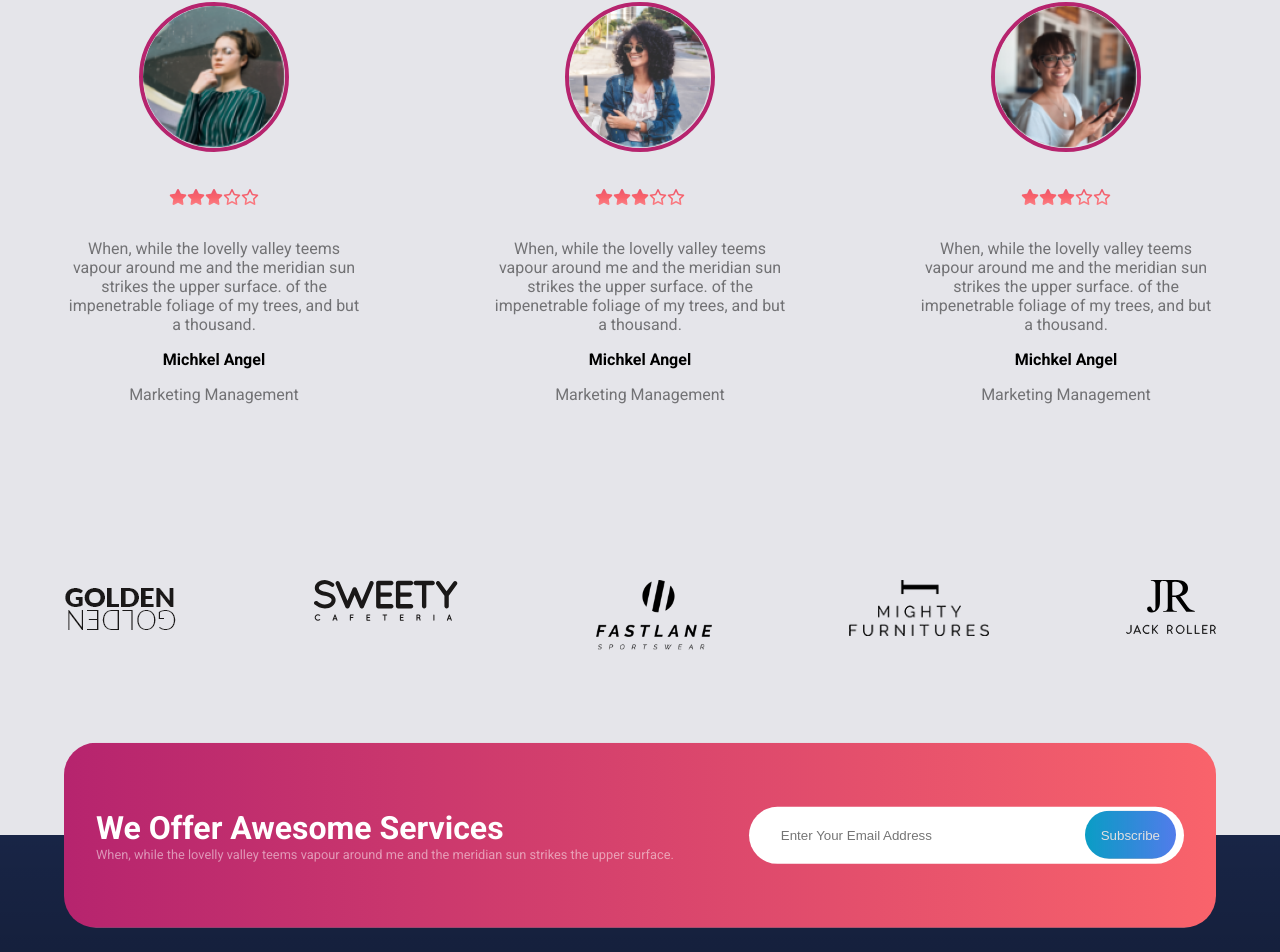
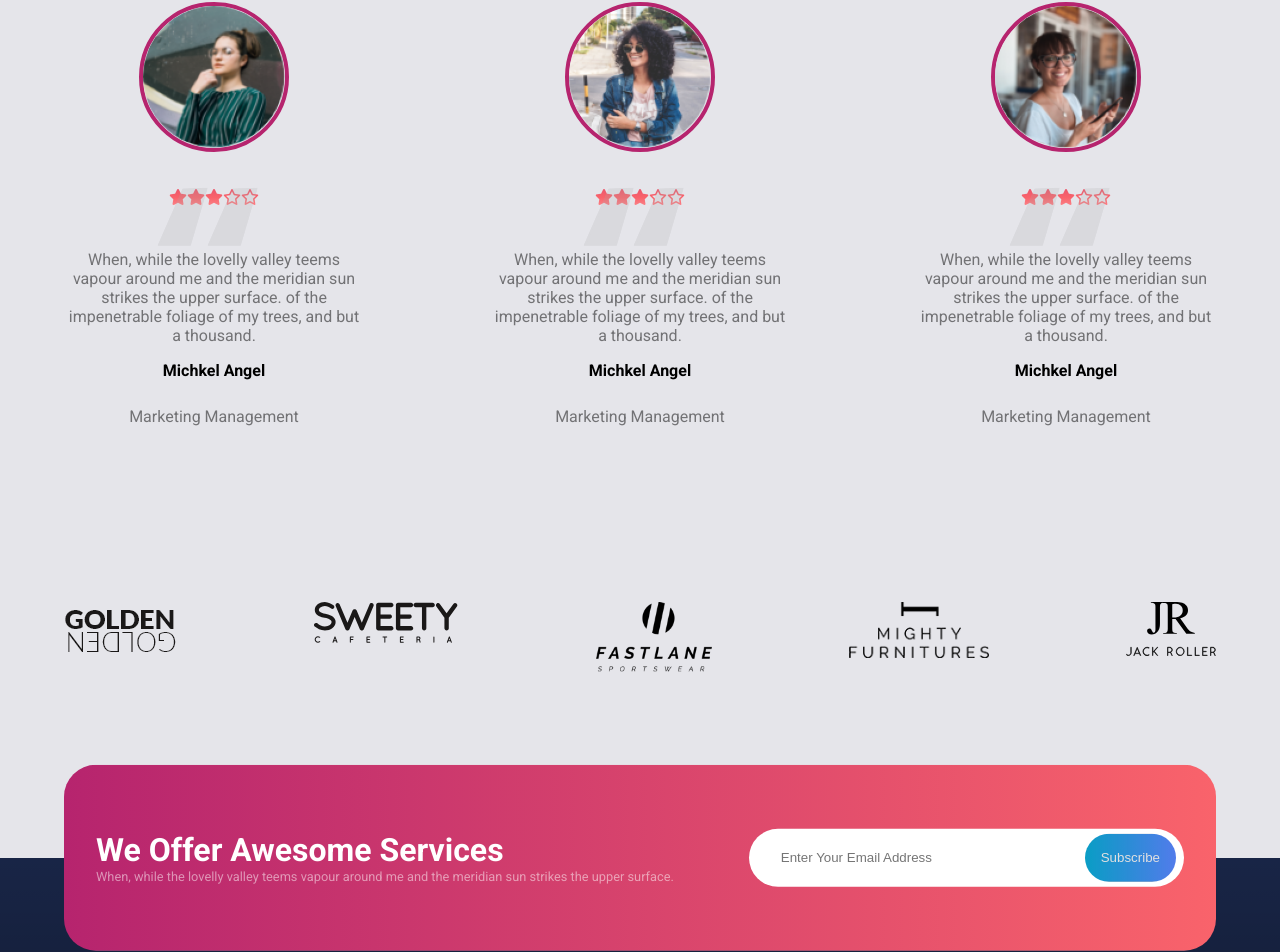
Before and after one commit to andreadebortoli2/proj-html-vuejs, a Vue app: page / in a window 1280 px wide. Shown: the part 5105-6057 px from the top of the page. Built offline with nearby package versions, Linux system fonts and the light colour scheme.

Commit message:
add rating background in testimonials cards

```diff
--- a/src/assets/partials/_Testimonials.scss
+++ b/src/assets/partials/_Testimonials.scss
@@ -31,8 +31,15 @@
                 -webkit-text-fill-color: transparent;
             }
 
+            .stars_background {
+                opacity: 0.2;
+                transform: translate(-0.4rem, -3.2rem);
+                height: 0;
+            }
+
             p {
                 margin: 0 auto;
+                padding-top: 0.7rem;
                 color: $text-small-color;
             }
 
--- a/src/components/Main/Cards/TestimonialCard.vue
+++ b/src/components/Main/Cards/TestimonialCard.vue
@@ -18,6 +18,70 @@ export default {
         <div class="stars"><span v-for="full in card.rating"><i class="fa-solid fa-star"></i></span><span
                 v-for="empty in 5 - card.rating"><i class="fa-regular fa-star"></i></span>
         </div>
+        <div class="stars_background">
+            <svg width="50" xmlns="http://www.w3.org/2000/svg" height="58"
+                id="screenshot-9e7d8e67-6dbe-80b9-8004-2d2124a7ac97" viewBox="-1352 3019 50 58"
+                style="-webkit-print-color-adjust::exact" xmlns:xlink="http://www.w3.org/1999/xlink" fill="none"
+                version="1.1">
+                <g id="shape-9e7d8e67-6dbe-80b9-8004-2d2124a7ac97">
+                    <g class="fills" id="fills-9e7d8e67-6dbe-80b9-8004-2d2124a7ac97">
+                        <path
+                            d="M-1352.000,3077.000L-1319.000,3077.000L-1302.000,3019.000L-1327.000,3020.000L-1352.000,3077.000Z"
+                            style="fill:#aaaaaa;fill-opacity:1">
+                        </path>
+                    </g>
+                    <g id="strokes-9e7d8e67-6dbe-80b9-8004-2d2124a7ac97" class="strokes">
+                        <g class="inner-stroke-shape">
+                            <defs>
+                                <clipPath id="inner-stroke-render-65-9e7d8e67-6dbe-80b9-8004-2d2124a7ac97-0">
+                                    <use href="#stroke-shape-render-65-9e7d8e67-6dbe-80b9-8004-2d2124a7ac97-0">
+                                    </use>
+                                </clipPath>
+                                <path
+                                    d="M-1352.000,3077.000L-1319.000,3077.000L-1302.000,3019.000L-1327.000,3020.000L-1352.000,3077.000Z"
+                                    style="fill:none;fill-opacity:none;stroke-width:4;stroke:#aaaaaa;stroke-opacity:1"
+                                    id="stroke-shape-render-65-9e7d8e67-6dbe-80b9-8004-2d2124a7ac97-0">
+                                </path>
+                            </defs>
+                            <use href="#stroke-shape-render-65-9e7d8e67-6dbe-80b9-8004-2d2124a7ac97-0"
+                                clip-path="url(&#x27;#inner-stroke-render-65-9e7d8e67-6dbe-80b9-8004-2d2124a7ac97-0&#x27;)">
+                            </use>
+                        </g>
+                    </g>
+                </g>
+            </svg>
+            <svg width="50" xmlns="http://www.w3.org/2000/svg" height="58"
+                id="screenshot-9e7d8e67-6dbe-80b9-8004-2d221f2e7add" viewBox="-1302 3019 50 58"
+                style="-webkit-print-color-adjust::exact" xmlns:xlink="http://www.w3.org/1999/xlink" fill="none"
+                version="1.1">
+                <g id="shape-9e7d8e67-6dbe-80b9-8004-2d221f2e7add">
+                    <g class="fills" id="fills-9e7d8e67-6dbe-80b9-8004-2d221f2e7add">
+                        <path
+                            d="M-1302.000,3077.000L-1269.000,3077.000L-1252.000,3019.000L-1277.000,3020.000L-1302.000,3077.000Z"
+                            style="fill:#aaaaaa;fill-opacity:1">
+                        </path>
+                    </g>
+                    <g id="strokes-9e7d8e67-6dbe-80b9-8004-2d221f2e7add" class="strokes">
+                        <g class="inner-stroke-shape">
+                            <defs>
+                                <clipPath id="inner-stroke-render-66-9e7d8e67-6dbe-80b9-8004-2d221f2e7add-0">
+                                    <use href="#stroke-shape-render-66-9e7d8e67-6dbe-80b9-8004-2d221f2e7add-0">
+                                    </use>
+                                </clipPath>
+                                <path
+                                    d="M-1302.000,3077.000L-1269.000,3077.000L-1252.000,3019.000L-1277.000,3020.000L-1302.000,3077.000Z"
+                                    style="fill:none;fill-opacity:none;stroke-width:4;stroke:#aaaaaa;stroke-opacity:1"
+                                    id="stroke-shape-render-66-9e7d8e67-6dbe-80b9-8004-2d221f2e7add-0">
+                                </path>
+                            </defs>
+                            <use href="#stroke-shape-render-66-9e7d8e67-6dbe-80b9-8004-2d221f2e7add-0"
+                                clip-path="url(&#x27;#inner-stroke-render-66-9e7d8e67-6dbe-80b9-8004-2d221f2e7add-0&#x27;)">
+                            </use>
+                        </g>
+                    </g>
+                </g>
+            </svg>
+        </div>
         <p>{{ card.text }}</p>
         <h4 class="name">{{ card.name }}</h4>
         <p class="position">{{ card.position }}</p>
```
Also changed, not shown: 1 other file (tests, documents, lock files or other folders).
